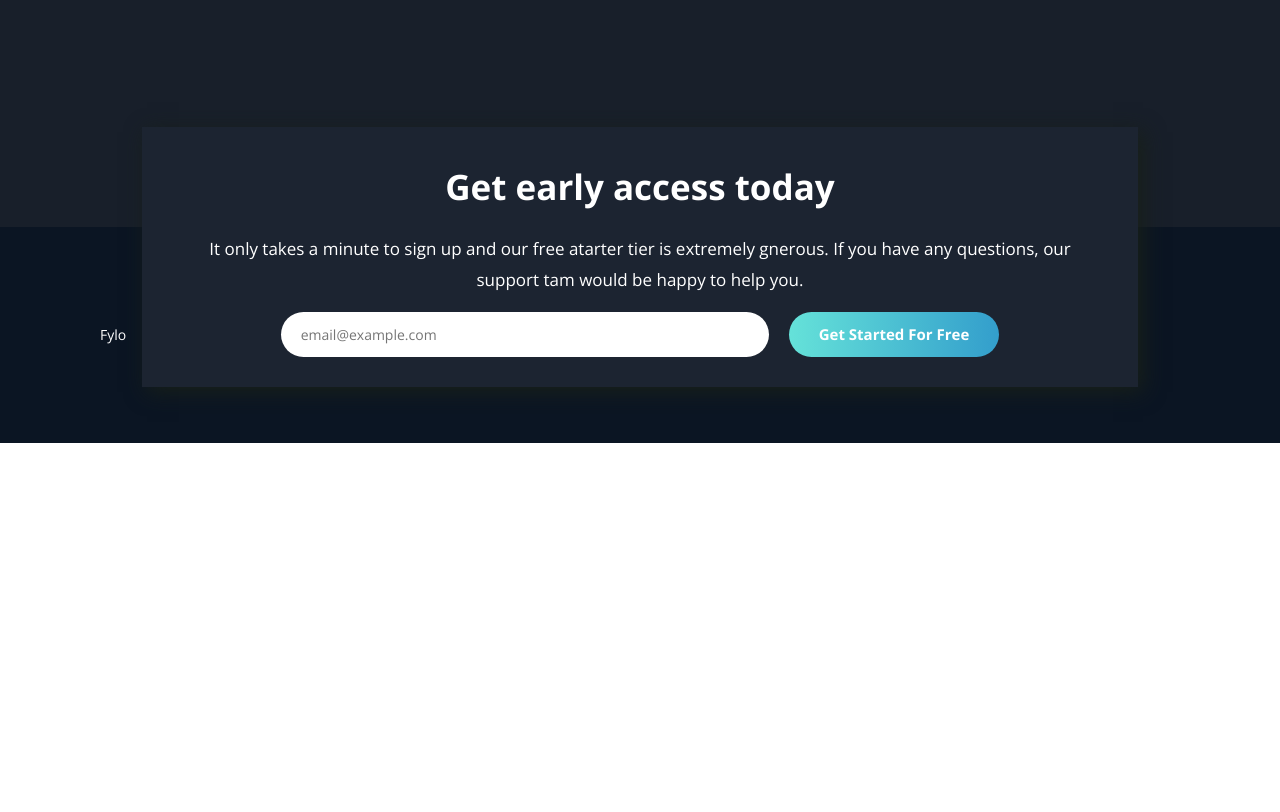
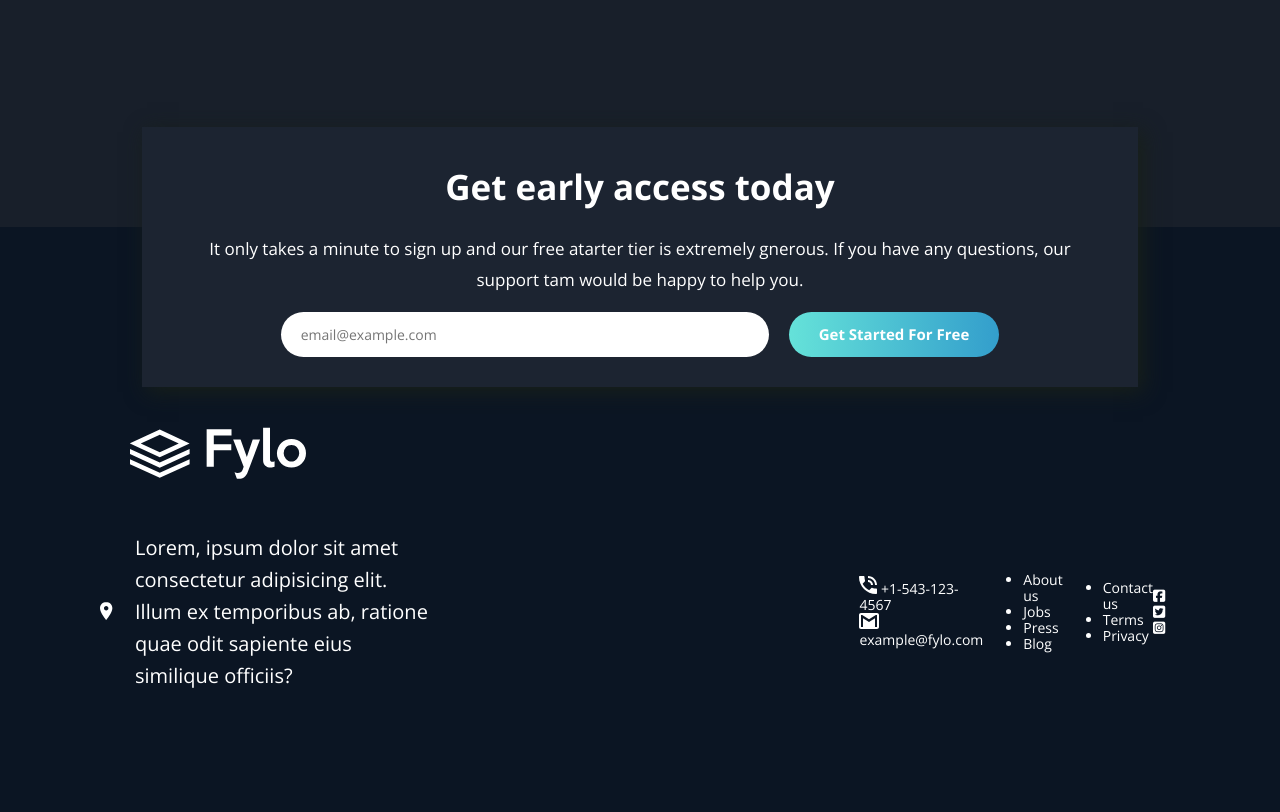
Before and after one commit to undstory/Frontend-Mentor---Fylo-landing-page-, a plain HTML site: page index.html in a window 1280 px wide. Shown: the part 2795-3607 px from the top of the page. Before the commit the page ends 3238 px from the top, so only its background shows below. Drawn offline with nearby package versions, Linux system fonts and the light colour scheme.

Commit message:
footer in progress

```diff
--- a/index.html
+++ b/index.html
@@ -120,7 +120,40 @@
                     <button type="button" class="contact__btn">Get started for free</button>
                 </div>
             </div>
-            Fylo
+            <img class="sitename__logo sitename__logo--footer" src="images/logo.svg" alt="logo">
+            <section class="footer__info">
+                <div class="footer__local">
+                    <svg class="footer__local--icon" width="15" height="20" xmlns="http://www.w3.org/2000/svg"><path d="M6.188 0C2.74 0 0 2.79 0 6.3 0 10.98 6.188 18 6.188 18s6.187-7.02 6.187-11.7c0-3.51-2.74-6.3-6.188-6.3zm0 8.55c-1.238 0-2.21-.99-2.21-2.25s.972-2.25 2.21-2.25c1.237 0 2.21.99 2.21 2.25s-.973 2.25-2.21 2.25z" fill="#FFF" fill-rule="evenodd"/></svg>
+                    <p class="footer__text">Lorem, ipsum dolor sit amet consectetur adipisicing elit. Illum ex temporibus ab, ratione quae odit sapiente eius similique officiis?</p>
+                </div>
+                <div class="footer__contact">
+                    <div class="footer__phone">
+                        <svg width="18" height="18" xmlns="http://www.w3.org/2000/svg"><path d="M17 12.5c-1.2 0-2.4-.2-3.6-.6-.3-.1-.7 0-1 .2l-2.2 2.2c-2.8-1.4-5.1-3.8-6.6-6.6l2.2-2.2c.3-.3.4-.7.2-1-.3-1.1-.5-2.3-.5-3.5 0-.6-.4-1-1-1H1C.4 0 0 .4 0 1c0 9.4 7.6 17 17 17 .6 0 1-.4 1-1v-3.5c0-.6-.4-1-1-1zM16 9h2c0-5-4-9-9-9v2c3.9 0 7 3.1 7 7zm-4 0h2c0-2.8-2.2-5-5-5v2c1.7 0 3 1.3 3 3z" fill="#FFF" fill-rule="evenodd"/></svg>
+                        <span class="footer__phone--number">+1-543-123-4567</span>
+                    </div>
+                    <div class="footer__email">
+                        <svg width="20" height="16" xmlns="http://www.w3.org/2000/svg"><g fill="none" fill-rule="evenodd"><path d="M-2-4h24v24H-2z"/><path d="M18 0H2C.9 0 0 .9 0 2v12c0 1.1.9 2 2 2h16c1.1 0 2-.9 2-2V2c0-1.1-.9-2-2-2zm0 14h-2V5.2L10 9 4 5.2V14H2V2h1.2L10 6.2 16.8 2H18v12z" fill="#FFF"/></g></svg>
+                        <span class="footer__email--address">example@fylo.com</span>
+                    </div>
+                </div>
+                <ul class="footer__menu--left">
+                    <li>About us</li>
+                    <li>Jobs</li>
+                    <li>Press</li>
+                    <li>Blog</li>
+                </ul>
+                <ul class="footer__menu--right">
+                    <li>Contact us</li>
+                    <li>Terms</li>
+                    <li>Privacy</li>
+                </ul>
+                <div class="footer__media">
+                    <i class="fab fa-facebook-square"></i>
+                    <i class="fab fa-twitter-square"></i>
+                    <i class="fab fa-instagram-square"></i>
+                </div>
+
+            </section>
         </footer>
 
     </main>
--- a/scss/contact.scss
+++ b/scss/contact.scss
@@ -65,6 +65,12 @@
     }
 }
 
+@media all and (max-width: 1000px) {
+    .contact {
+        top: -20rem;
+    }
+}
+
 @media all and (max-width: 768px) {
 
     .contact {
--- a/scss/footer.scss
+++ b/scss/footer.scss
@@ -3,4 +3,39 @@
     background-color: $footBG;
     padding: 10rem;
     position: relative;
+
+    &__info {
+        display: flex;
+        justify-content: space-between;
+        align-items: center;
+    }
+
+    &__local {
+        display: flex;
+        align-items: center;
+    }
+
+    &__text {
+        width: 40%;
+        margin-left: 2rem;
+        line-height: 1.6;
+        font-size: 2rem;
+    }
 }
+
+.sitename__logo--footer {
+    margin: 10rem 0 3rem;
+}
+
+@media all and (max-width: 1000px) {
+    .sitename__logo--footer {
+        padding: 0;
+        margin-top: 5rem;
+    }
+}
+
+@media all and (max-width: 768px) {
+    .sitename__logo--footer {
+        width: 30%;
+    }
+}
```
Also changed, not shown: css/style.css, 1 other file.
